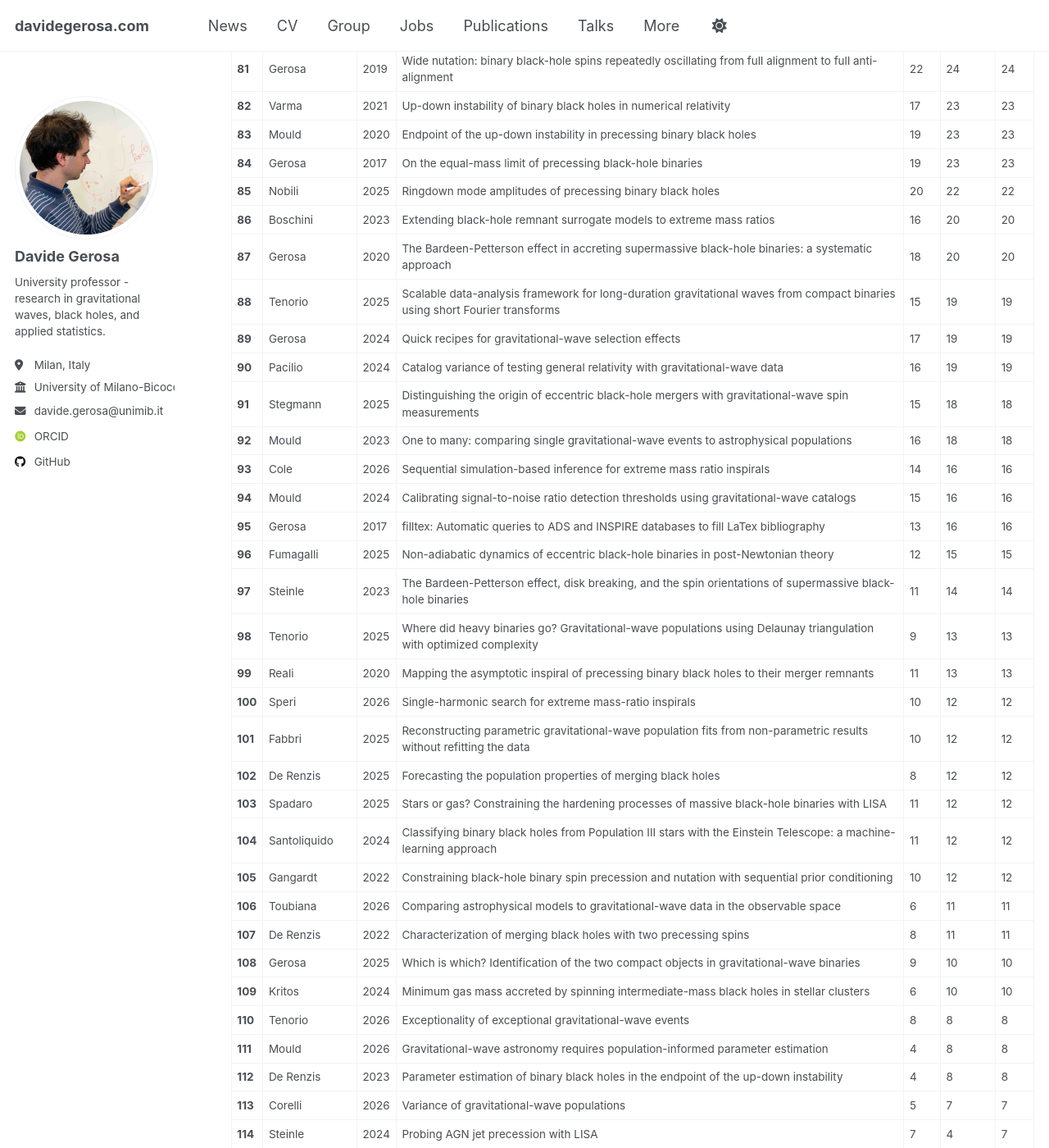
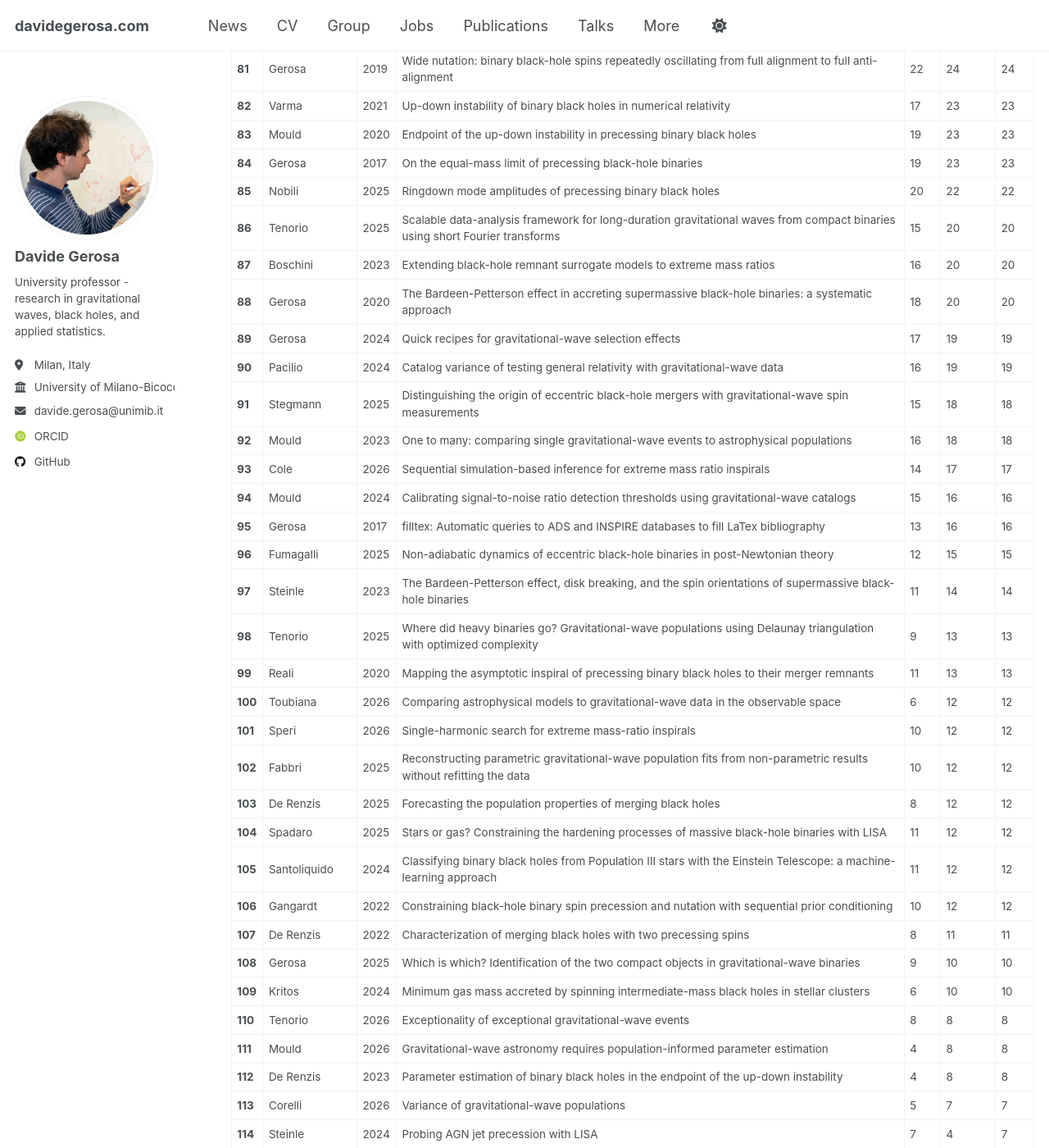
Before and after one commit to dgerosa/website, a Jekyll site: the page built from _pages/citations.md, in a window 1280 px wide and 1400 px high, scrolled down 3759 px. Shown: the whole window at 82% size. Built offline with Jekyll 4.4.1, drawn with Linux system fonts in a browser that asks for light colours; some web fonts are replaced; some of the changed text lies outside the part shown.

Commit message:
Website update from workflow

```diff
--- a/_pages/_citations.md
+++ b/_pages/_citations.md
@@ -94,27 +94,27 @@
 | **83** | Mould | 2020 | Endpoint of the up-down instability in precessing binary black holes | 19 | 23 | 23 |
 | **84** | Gerosa | 2017 | On the equal-mass limit of precessing black-hole binaries | 19 | 23 | 23 |
 | **85** | Nobili | 2025 | Ringdown mode amplitudes of precessing binary black holes | 20 | 22 | 22 |
-| **86** | Boschini | 2023 | Extending black-hole remnant surrogate models to extreme mass ratios | 16 | 20 | 20 |
-| **87** | Gerosa | 2020 | The Bardeen-Petterson effect in accreting supermassive black-hole binaries: a systematic approach | 18 | 20 | 20 |
-| **88** | Tenorio | 2025 | Scalable data-analysis framework for long-duration gravitational waves from compact binaries using short Fourier transforms | 15 | 19 | 19 |
+| **86** | Tenorio | 2025 | Scalable data-analysis framework for long-duration gravitational waves from compact binaries using short Fourier transforms | 15 | 20 | 20 |
+| **87** | Boschini | 2023 | Extending black-hole remnant surrogate models to extreme mass ratios | 16 | 20 | 20 |
+| **88** | Gerosa | 2020 | The Bardeen-Petterson effect in accreting supermassive black-hole binaries: a systematic approach | 18 | 20 | 20 |
 | **89** | Gerosa | 2024 | Quick recipes for gravitational-wave selection effects | 17 | 19 | 19 |
 | **90** | Pacilio | 2024 | Catalog variance of testing general relativity with gravitational-wave data | 16 | 19 | 19 |
 | **91** | Stegmann | 2025 | Distinguishing the origin of eccentric black-hole mergers with gravitational-wave spin measurements | 15 | 18 | 18 |
 | **92** | Mould | 2023 | One to many: comparing single gravitational-wave events to astrophysical populations | 16 | 18 | 18 |
-| **93** | Cole | 2026 | Sequential simulation-based inference for extreme mass ratio inspirals | 14 | 16 | 16 |
+| **93** | Cole | 2026 | Sequential simulation-based inference for extreme mass ratio inspirals | 14 | 17 | 17 |
 | **94** | Mould | 2024 | Calibrating signal-to-noise ratio detection thresholds using gravitational-wave catalogs | 15 | 16 | 16 |
 | **95** | Gerosa | 2017 | filltex: Automatic queries to ADS and INSPIRE databases to fill LaTex bibliography | 13 | 16 | 16 |
 | **96** | Fumagalli | 2025 | Non-adiabatic dynamics of eccentric black-hole binaries in post-Newtonian theory | 12 | 15 | 15 |
 | **97** | Steinle | 2023 | The Bardeen-Petterson effect, disk breaking, and the spin orientations of supermassive black-hole binaries | 11 | 14 | 14 |
 | **98** | Tenorio | 2025 | Where did heavy binaries go? Gravitational-wave populations using Delaunay triangulation with optimized complexity | 9 | 13 | 13 |
 | **99** | Reali | 2020 | Mapping the asymptotic inspiral of precessing binary black holes to their merger remnants | 11 | 13 | 13 |
-| **100** | Speri | 2026 | Single-harmonic search for extreme mass-ratio inspirals | 10 | 12 | 12 |
-| **101** | Fabbri | 2025 | Reconstructing parametric gravitational-wave population fits from non-parametric results without refitting the data | 10 | 12 | 12 |
-| **102** | De Renzis | 2025 | Forecasting the population properties of merging black holes | 8 | 12 | 12 |
-| **103** | Spadaro | 2025 | Stars or gas? Constraining the hardening processes of massive black-hole binaries with LISA | 11 | 12 | 12 |
-| **104** | Santoliquido | 2024 | Classifying binary black holes from Population III stars with the Einstein Telescope: a machine-learning approach | 11 | 12 | 12 |
-| **105** | Gangardt | 2022 | Constraining black-hole binary spin precession and nutation with sequential prior conditioning | 10 | 12 | 12 |
-| **106** | Toubiana | 2026 | Comparing astrophysical models to gravitational-wave data in the observable space | 6 | 11 | 11 |
+| **100** | Toubiana | 2026 | Comparing astrophysical models to gravitational-wave data in the observable space | 6 | 12 | 12 |
+| **101** | Speri | 2026 | Single-harmonic search for extreme mass-ratio inspirals | 10 | 12 | 12 |
+| **102** | Fabbri | 2025 | Reconstructing parametric gravitational-wave population fits from non-parametric results without refitting the data | 10 | 12 | 12 |
+| **103** | De Renzis | 2025 | Forecasting the population properties of merging black holes | 8 | 12 | 12 |
+| **104** | Spadaro | 2025 | Stars or gas? Constraining the hardening processes of massive black-hole binaries with LISA | 11 | 12 | 12 |
+| **105** | Santoliquido | 2024 | Classifying binary black holes from Population III stars with the Einstein Telescope: a machine-learning approach | 11 | 12 | 12 |
+| **106** | Gangardt | 2022 | Constraining black-hole binary spin precession and nutation with sequential prior conditioning | 10 | 12 | 12 |
 | **107** | De Renzis | 2022 | Characterization of merging black holes with two precessing spins | 8 | 11 | 11 |
 | **108** | Gerosa | 2025 | Which is which? Identification of the two compact objects in gravitational-wave binaries | 9 | 10 | 10 |
 | **109** | Kritos | 2024 | Minimum gas mass accreted by spinning intermediate-mass black holes in stellar clusters | 6 | 10 | 10 |
```
Also changed, not shown: other parts of _pages/_citations.md (+13 -13 lines), _pages/_group.md (+1 -1 lines), _pages/_publications.md (+1 -1 lines), _pages/_talks.md (+1 -1 lines).
